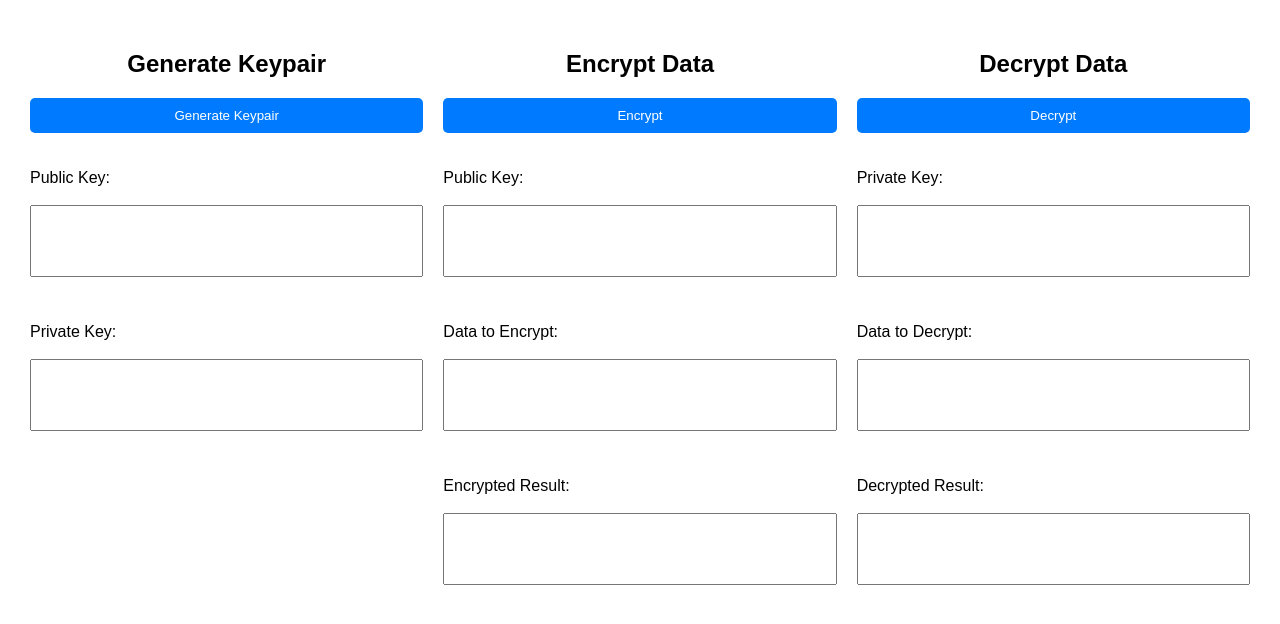
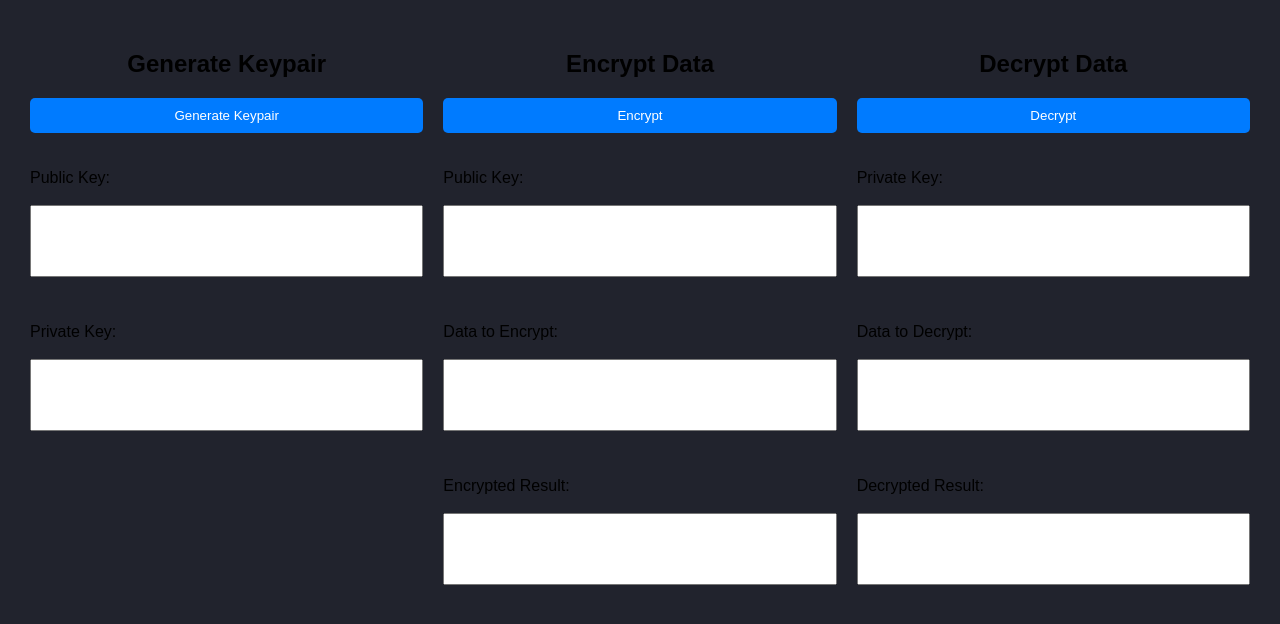
Before and after one commit to phant0m2290/crypt, a plain HTML site: page index.html in a window 1280 px wide. Drawn offline with Linux system fonts and the light colour scheme.

Commit message:
Update index.css
Change background color

```diff
--- a/index.css
+++ b/index.css
@@ -1,4 +1,5 @@
 body {
+    background-color: #21232d;
     height: 100vh;
     width: 100vw;
     font-family: Arial, sans-serif;
```
